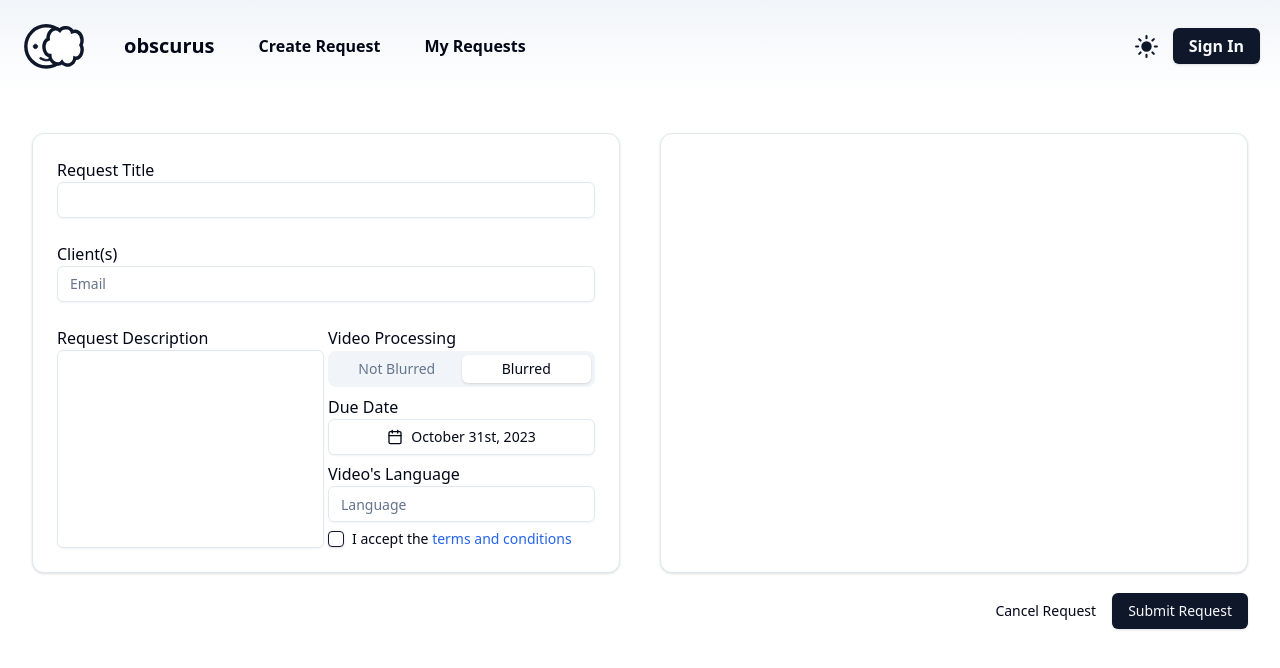
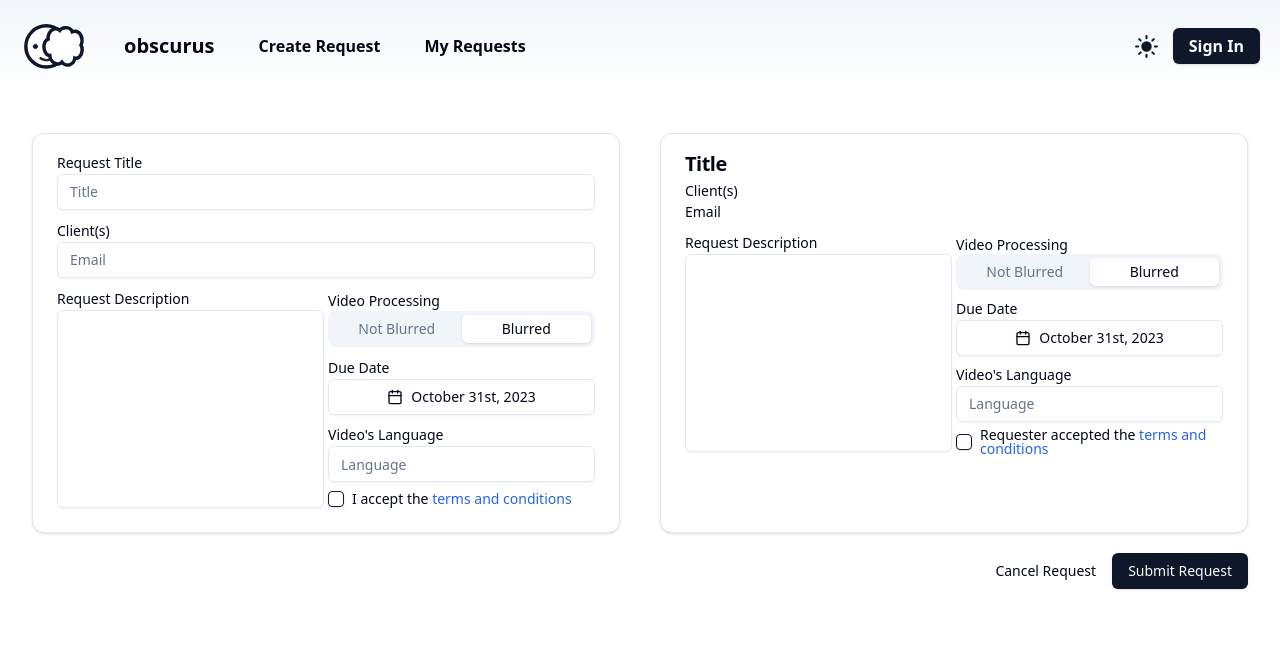
Before and after one commit to COSC-499-W2023/year-long-project-team-9, a Next.js app in the folder app/front-end/: page /CreateRequest2 in a window 1280 px wide. Shown: the top 668 px of the page. Built offline with nearby package versions, Linux system fonts and the light colour scheme.

Commit message:
Update CreateRequest2.tsx

```diff
--- a/app/front-end/src/pages/CreateRequest2.tsx
+++ b/app/front-end/src/pages/CreateRequest2.tsx
@@ -92,27 +92,37 @@ const CreateRequest = () => {
             {/*Starting point of the layout of the page*/}
             <div className='container grid grid-cols-1 md:grid-cols-2 mt-10 gap-10'>
                 {/*The first card*/}
-                <Card className='flex flex-col '>
+                <Card className='flex flex-col'>
                     {/*Code for the Request Title input*/}
-                    <CardContent className='p-6'>
-                        <p>Request Title</p>
-                        <Input />
-                    </CardContent>
+                    <CardContent className='grid'>
+                        <div className='pt-4'>
+                            <Label>Request Title</Label>
+                            {!noTitle && (
+                                <Input placeholder='Title' value={title} onChange={(e) => handleTitleChange(e)}/>
+                            )}
+                            {noTitle && (
+                                <div className='relative flex-col items-center'>
+                                    <Input placeholder='Title' className='border-red-500' value={title} onChange={(e) => handleTitleChange(e)}/>
+                                    <AlertCircle className='text-red-500 absolute right-1 top-1.5'/>
+                                    <p className='text-red-500 text-xs'>This field is required!</p>
+                                </div>
+                            )}
+                        </div>
                         {/*Code for the Client email input*/}
-                    <CardContent>
-                        <p>Client(s)</p>
+                        <div className='pt-2'>
+                            <Label>Client(s)</Label>
                             <Input placeholder="Email" />
-                    </CardContent>
-                    <CardContent className='grid grid-cols-2 left-justify gap-1'>
+                        </div>
+                        <div className='grid grid-cols-2 left-justify gap-1 pt-2'>
                             {/*Code for Request Description input*/}
                             <div>
-                            <p>Request Description</p>
+                                <Label>Request Description</Label>
                                 <Textarea className='resize-none' rows={9}/>
                             </div>
-                        <div className='grid grid-row-4'>
+                            <div className='grid grid-row-4 pt-2'>
                                 {/*Code for Video Processing input*/}
-                            <p>Video Processing</p>
-                            <Tabs defaultValue='blurred' className='pb-1.5'>
+                                <Label>Video Processing</Label>
+                                <Tabs defaultValue='blurred' className='pt-0.5 pb-1.5'>
                                     <TabsList className='grid w-full grid-cols-2'>
                                         <TabsTrigger value='notBlurred'>Not Blurred</TabsTrigger>
                                         <TabsTrigger value='blurred'>Blurred</TabsTrigger>
@@ -120,7 +130,7 @@ const CreateRequest = () => {
                                 </Tabs>
                                 {/*Code for Due Date input*/}
                                 <div className='pb-1.5'>
-                                <p>Due Date</p>
+                                    <Label>Due Date</Label>
                                     <Popover>
                                         <PopoverTrigger asChild>
                                             <Button variant={"outline"} className="w-full">
@@ -135,7 +145,7 @@ const CreateRequest = () => {
                                 </div>
                                 {/*Code for Video's Language input*/}
                                 <div className='pb-1.5'>
-                                <p>Video's Language</p>
+                                    <Label>Video's Language</Label>
                                     <Input placeholder="Language" />
                                 </div>
                                 {/*Code for terms and conditions*/}
@@ -146,11 +156,70 @@ const CreateRequest = () => {
                                     </label>
                                 </div>
                             </div>
+                        </div>
                     </CardContent>
                 </Card>
+
                 {/*The second card*/}
-                <Card className='grid grid-row-3'>
-
+                <Card>
+                    <CardContent className='grid'>
+                        <div className='pt-4 grid grid-row-3'>
+                            {title.length < 1 && (
+                                <CardTitle className="break-all text-xl">Title</CardTitle>
+                            )}
+                            {title.length >= 1 && (
+                                <CardTitle className="break-all text-xl">{title}</CardTitle>
+                            )}
+                        </div>
+                        <div>
+                            <Label>Client(s)</Label>
+                            <p className='text-sm'>Email</p>
+                        </div>
+                        <div className='grid grid-cols-2 left-justify gap-1 pt-2'>
+                            {/*Code for Request Description input*/}
+                            <div>
+                                <Label>Request Description</Label>
+                                <Textarea className='resize-none' rows={9}/>
+                            </div>
+                            <div className='grid grid-row-4 pt-2'>
+                                {/*Code for Video Processing input*/}
+                                <Label>Video Processing</Label>
+                                <Tabs defaultValue='blurred' className='pt-0.5 pb-1.5'>
+                                    <TabsList className='grid w-full grid-cols-2'>
+                                        <TabsTrigger value='notBlurred'>Not Blurred</TabsTrigger>
+                                        <TabsTrigger value='blurred'>Blurred</TabsTrigger>
+                                    </TabsList>
+                                </Tabs>
+                                {/*Code for Due Date input*/}
+                                <div className='pb-1.5'>
+                                    <Label>Due Date</Label>
+                                    <Popover>
+                                        <PopoverTrigger asChild>
+                                            <Button variant={"outline"} className="w-full">
+                                                <CalendarIcon className="mr-2 h-4 w-4 flex-wrap" />
+                                                {date ? format(date, "PPP") : <span>Pick a date</span>}
+                                            </Button>
+                                        </PopoverTrigger>
+                                        <PopoverContent className="w-auto p-0">
+                                            <Calendar mode="single" selected={date} onSelect={setDate} initialFocus />
+                                        </PopoverContent>
+                                    </Popover>
+                                </div>
+                                {/*Code for Video's Language input*/}
+                                <div className='pb-1.5'>
+                                    <Label>Video's Language</Label>
+                                    <Input placeholder="Language" />
+                                </div>
+                                {/*Code for terms and conditions*/}
+                                <div className="flex items-center space-x-2">
+                                    <Checkbox id="terms" />
+                                    <label htmlFor="terms" className="text-sm font-medium leading-none peer-disabled:cursor-not-allowed peer-disabled:opacity-70">
+                                        Requester accepted the <a href="" target="_blank" className='text-blue-600 dark:text-blue-500 hover:underline'>terms and conditions</a>
+                                    </label>
+                                </div>
+                            </div>
+                        </div>
+                    </CardContent>
                 </Card>
             </div>
             <div className='container grid grid-cols-1 mt-5 gap-10'>
```
Lines whose indentation alone changed are shown as unchanged.
